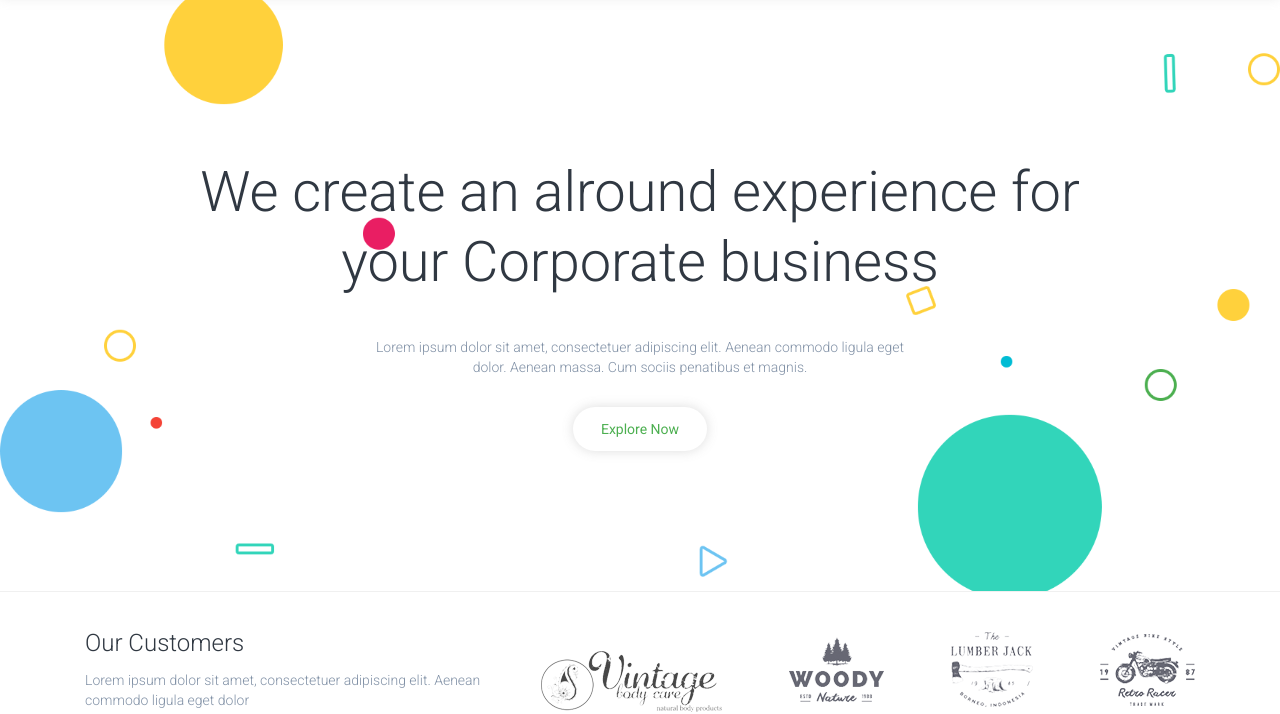
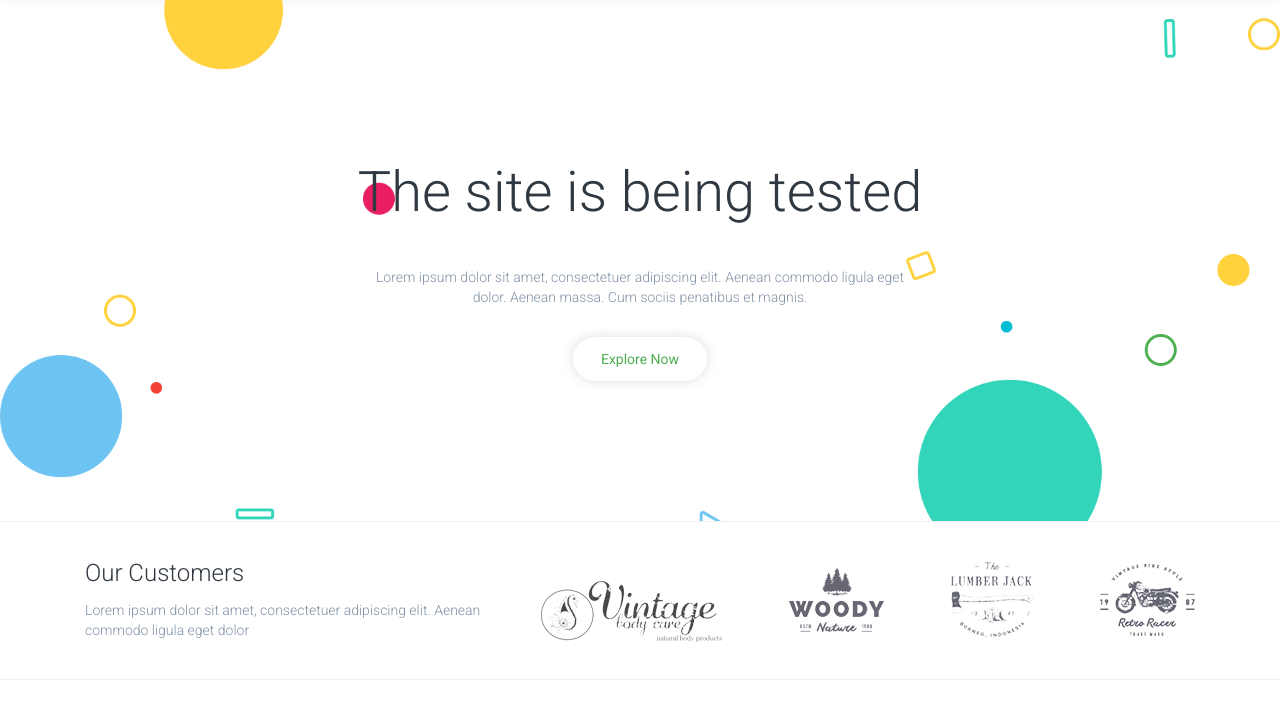
Before and after one commit to mehedi-official/front-end-html-css, a plain HTML site: page index.html in a window 1280 px wide. Shown: the part 119-833 px from the top of the page. Drawn offline with nearby package versions, Linux system fonts and the light colour scheme.

Commit message:
Another testing for netlify

```diff
--- a/index.html
+++ b/index.html
@@ -98,7 +98,7 @@
       <div class="container">
         <div class="slide__content">
           <h1 class="slide__heading wow animate__fadeInDown">
-            We create an alround experience for your Corporate business
+            The site is being tested
           </h1>
           <p class="slide__paragraph wow animate__fadeIn">
             Lorem ipsum dolor sit amet, consectetuer adipiscing elit. Aenean
```
